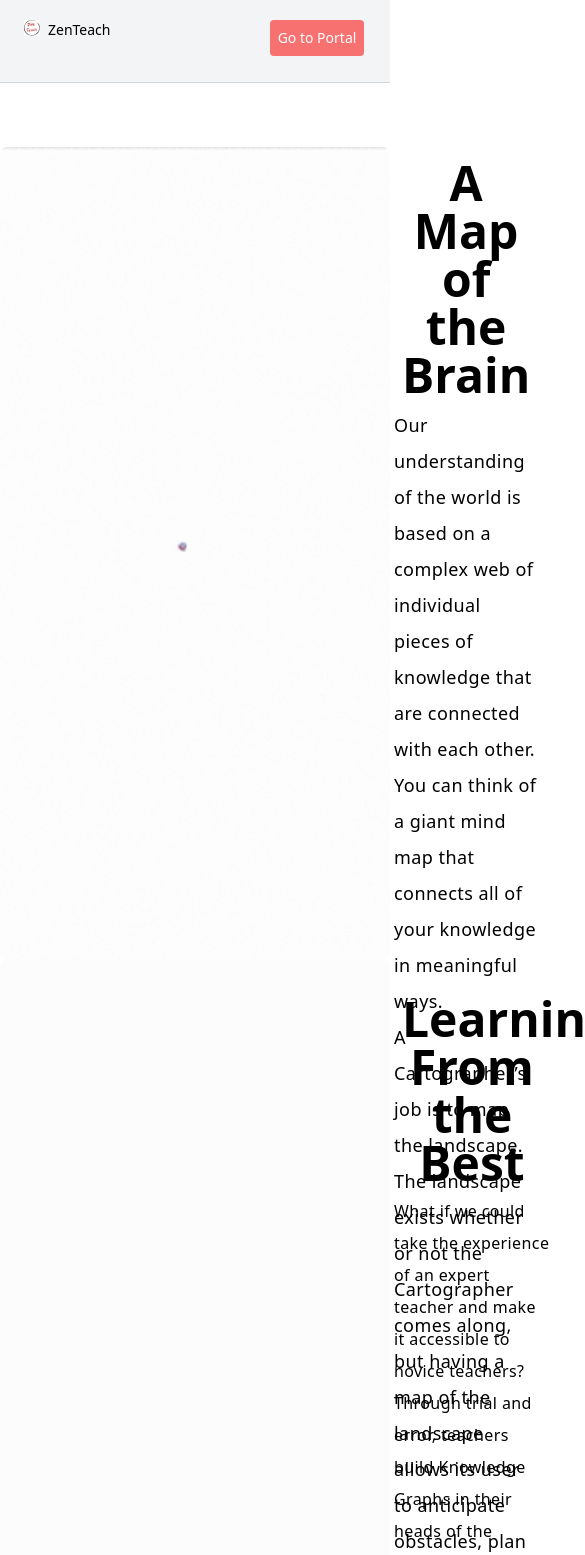
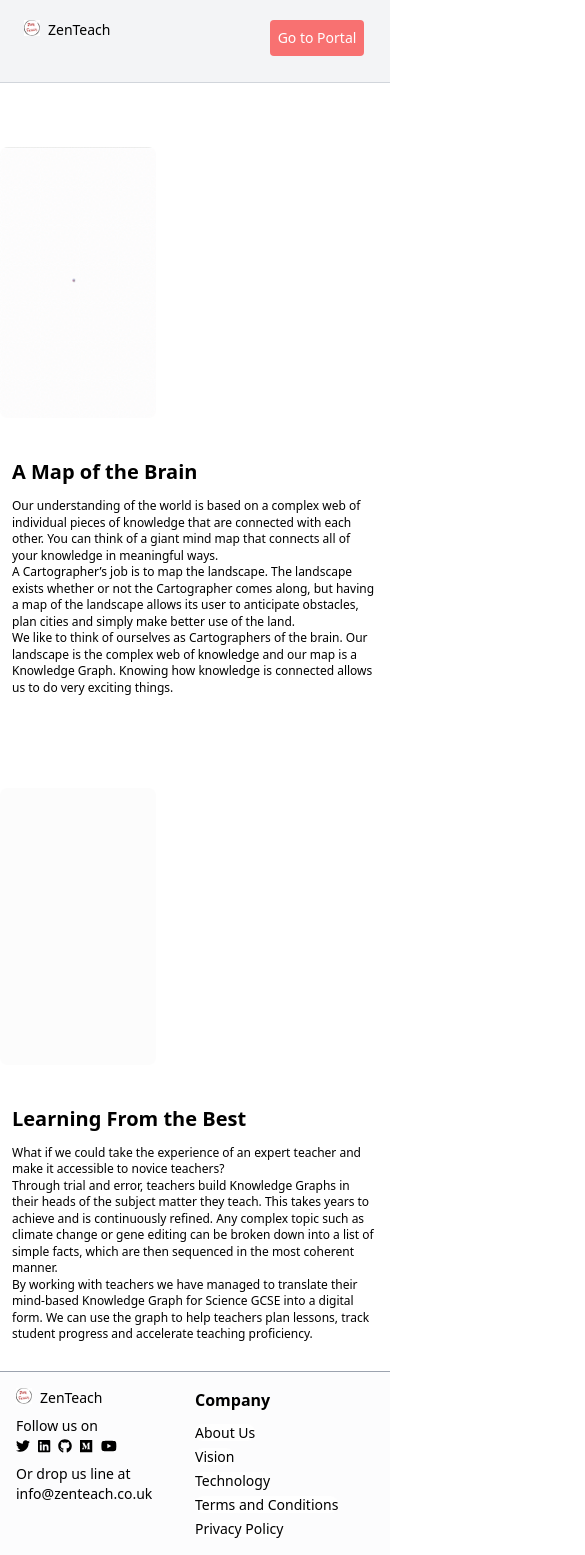
Before and after one commit to ZenTeach/next_zenteach, a Next.js app: page /technology in a window 390 px wide. Shown: the top 1555 px of the page, 585 px wide, since content can reach past the window. Built offline with nearby package versions, Linux system fonts and the light colour scheme.

Commit message:
Add responsive layout styling to our Technology page

```diff
--- a/pages/technology.js
+++ b/pages/technology.js
@@ -3,57 +3,61 @@ import SiteLayout from '../components/SiteLayout'
 const Technology = () => {
 	return (
 		<SiteLayout>
-			<div className="h-screen flex space-between max-w-4xl mx-auto mt-8 pt-8">
+			<div className="md:h-full lg:h-full lg:mb-4 flex flex-col md:flex-row space-between max-w-4xl mx-auto mt-8 pt-8">
+				<div className="md:w-1/2 w-2/5">
 					<img
 						alt="map of the brain"
 						className="object-cover h-auto w-auto object-center rounded-lg "
 						src="map_of_brain.gif"/>
-				<div className="m-1">
-					<h1 className="text-center p-2">
-						<span className="block text-5xl font-bold leading-none">
+				</div>
+				<div className="m-1 md:w-1/2 py-6 px-2 md:px-0">
+					<h1 className="md:text-center py-4 md:py-4">
+						<span className="block text-xl md:text-3xl lg:text-4xl font-bold leading-none">
 							A Map of the Brain
 						</span>
 					</h1>
 
-					<p className="text-lg font-light tracking-wide leading-loose text-left text-black title-font">
+					<p className="text-xs md:text-md lg:text-lg font-light tracking-snug md:tracking-normal lg:tracking-wide leading-snug md:leading-loose md:text-left text-black title-font">
 						Our understanding of the world is based on a complex web of individual pieces of
 						knowledge that are connected with each other. You can think of a giant mind map
 						that connects all of your knowledge in meaningful ways.
 					</p>
-					<p className="text-lg font-light tracking-wide leading-loose text-left text-black title-font">
+					<p className="text-xs md:text-md lg:text-lg font-light tracking-snug md:tracking-normal lg:tracking-wide leading-snug md:leading-loose md:text-left text-black title-font">
 						A Cartographer’s job is to map the landscape. The landscape exists whether or not
 						the Cartographer comes along, but having a map of the landscape allows its user
 						to anticipate obstacles, plan cities and simply make better use of the land.
 					</p>
-					<p className="text-lg font-light tracking-wide leading-loose text-left text-black title-font">
+					<p className="text-xs md:text-md lg:text-lg font-light tracking-snug md:tracking-normal lg:tracking-wide leading-snug md:leading-loose md:text-left text-black title-font">
 						We like to think of ourselves as Cartographers of the brain. Our landscape
 						is the complex web of knowledge and our map is a Knowledge Graph. Knowing how
 						knowledge is connected allows us to do very exciting things.
 					</p>
 				</div>
 			</div>
-			<div className="h-screen flex space-between max-w-4xl mx-auto">
+			<div className="md:h-full lg:h-full lg:mb-4 flex flex-col md:flex-row space-between max-w-4xl mx-auto mt-8 pt-8">
+				<div className="md:w-1/2 w-2/5">
 					<img
 						alt="photosynthesis"
 						className="object-cover h-auto w-auto object-center rounded-lg "
 						src="Photosynthesis.gif"/>
-				<div className="m-1 w-2/5 py-6">
-					<h1 className="text-center p-2">
-						<span className="block text-5xl font-bold leading-none">
+				</div>
+				<div className="m-1 md:w-1/2 py-6 px-2 md:px-0">
+					<h1 className="md:text-center md:py-4 py-4">
+						<span className="block text-xl md:text-3xl lg:text-4xl font-bold leading-none">
 							Learning From the Best
 						</span>
 					</h1>
-					<p className="text-md font-light tracking-wide leading-loose text-left text-black title-font">
+					<p className="text-xs md:text-md lg:text-lg font-light tracking-snug md:tracking-normal lg:tracking-wide leading-snug md:leading-loose md:text-left text-black title-font">
 						What if we could take the experience of an expert teacher and make it
 						accessible to novice teachers?
 					</p>
-					<p className="text-md font-light tracking-wide leading-loose text-left text-black title-font">
+					<p className="text-xs md:text-md lg:text-lg font-light tracking-snug md:tracking-normal lg:tracking-wide leading-snug md:leading-loose md:text-left text-black title-font">
 						Through trial and error, teachers build Knowledge Graphs in their heads of the
 						subject matter they teach. This takes years to achieve and is continuously refined.
 						Any complex topic such as climate change or gene editing can be broken down into a
 						list of simple facts, which are then sequenced in the most coherent manner.
 					</p>
-					<p className="text-md font-light tracking-wide leading-loose text-left text-black title-font">
+					<p className="text-xs md:text-md lg:text-lg font-light tracking-snug md:tracking-normal lg:tracking-wide leading-snug md:leading-loose md:text-left text-black title-font">
 						By working with teachers we have managed to translate their mind-based Knowledge Graph
 						for Science GCSE into a digital form. We can use the graph to help teachers plan lessons,
 						track student progress and accelerate teaching proficiency.
```
Lines whose indentation alone changed are shown as unchanged.
